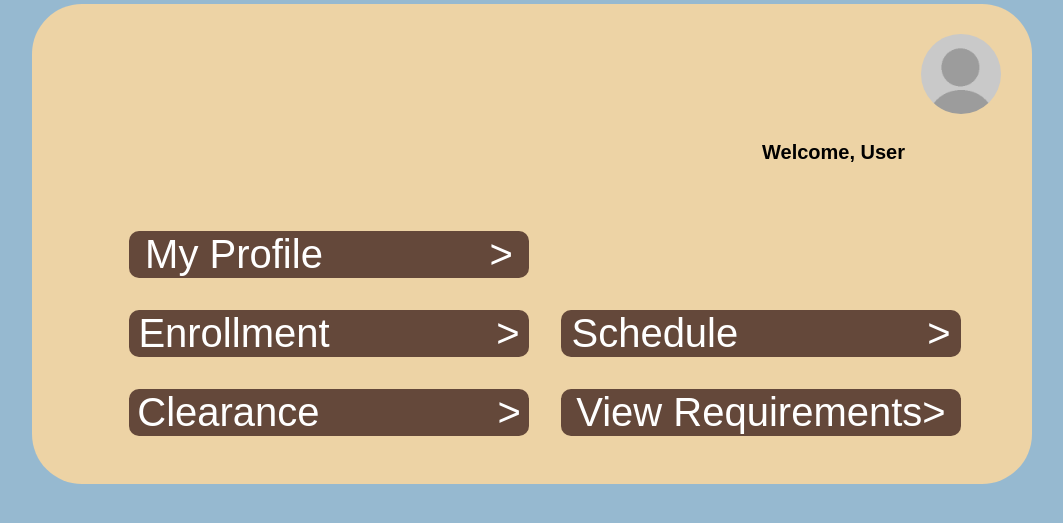
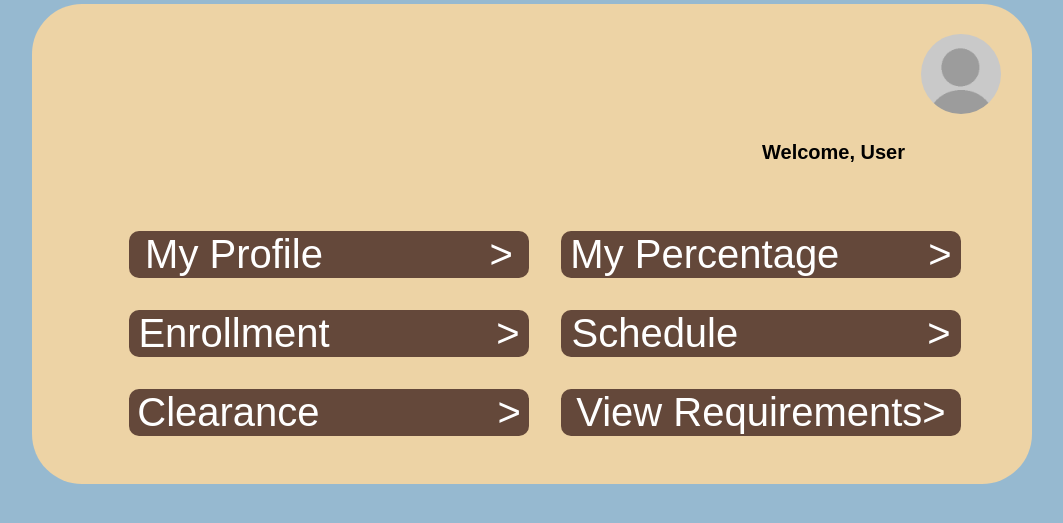
Before and after one commit to joshualagarejos/OSE_Project, a PHP site: page /homepage.php in a window 1280 px wide. Shown: the part 111-634 px from the top of the page, without its empty margins (76-1139 px from the left). Run offline with PHP 8.4, Linux system fonts and the light colour scheme.

Commit message:
Returned the percentage button

```diff
--- a/OSE PROJECT/homepage.php
+++ b/OSE PROJECT/homepage.php
@@ -88,6 +88,8 @@ img{
             <tr class="button1">
                 <th><a href="grantees-portal.php"><button type="button">My Profile &nbsp;&nbsp;&nbsp;&nbsp;&nbsp;&nbsp;&nbsp;&nbsp;&nbsp;&nbsp;&nbsp;&nbsp;&nbsp;
                 ></a></button></th>
+                <th><a href="percentage.php"><button type="button">My Percentage &nbsp;&nbsp;&nbsp;&nbsp;&nbsp;&nbsp;
+                ></a></button></th>
             </tr>
             <tr class="button2">
                 <td><a href="enrollment-sis.php"><button type="button">Enrollment &nbsp;&nbsp;&nbsp;&nbsp;&nbsp;&nbsp;&nbsp;&nbsp;&nbsp;&nbsp;&nbsp;&nbsp;&nbsp;
```
